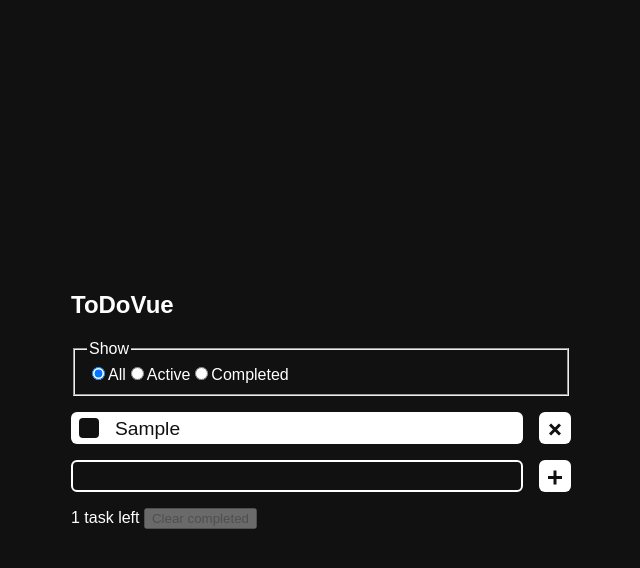
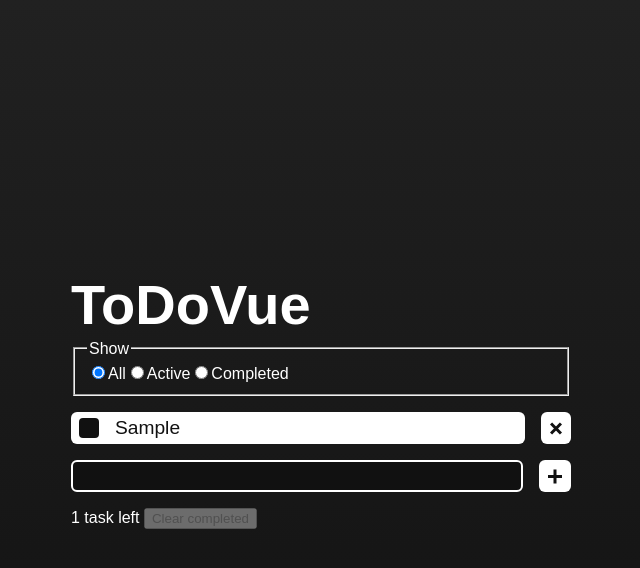
Before and after one commit to A-A-Z/to-do-vue, a Vue app: page / in a window 1280 px wide. Both pictures are taken after typing "Sample" into the empty fields and a click on the button "Add item". Shown: the top 568 px of the page, without its empty margins (319-959 px from the left). Built offline with nearby package versions, Linux system fonts and the light colour scheme; a web font is replaced by a local one.

Commit message:
Updatest to itme list

```diff
--- a/src/App.vue
+++ b/src/App.vue
@@ -113,8 +113,14 @@ const clearCompleted = (): void => {
 </template>
 
 <style scoped>
+.app__title {
+  font-size: 3.5rem;
+  margin: 0;
+  padding: 0;
+}
+
 .card {
   margin: auto;
-  width: 500px;
+  width: clamp(100px, 100vw, 500px);
 }
 </style>
--- a/src/assets/themes.css
+++ b/src/assets/themes.css
@@ -9,6 +9,7 @@
   &:has([data-theme="night"]) {
     --colour-pos: #fff;
     --colour-neg: #111;
+    --colour-bg: linear-gradient(0deg,#111 0%, #212121 100%);
   }
 
   &:has([data-theme="day"]) {
--- a/src/components/TodoInput.vue
+++ b/src/components/TodoInput.vue
@@ -21,8 +21,13 @@ function submit(): void {
       v-model="title"
       type="text"
       class="input__field focus"
+      aria-label="New to do item"
     />
-    <button type="submit" class="input__submit focus">
+    <button
+      type="submit"
+      class="input__submit focus"
+      aria-label="Add item"
+    >
       <span class="icon-plus"></span>
     </button>
   </form>
@@ -71,9 +76,6 @@ function submit(): void {
   margin-left: calc(var(--icon-size) * -1);
   position: relative;
   width: 1px;
-  /* position: absolute;
-  margin-left: 3px;
-  margin-top: 10px; */
 }
 .icon-plus:before {
   content: '';
--- a/src/components/TodoItem.vue
+++ b/src/components/TodoItem.vue
@@ -17,6 +17,12 @@ const toggle = (): void => {
   emit('toggle', props.todo.id)
 }
 
+const handleKeyDown = (event: KeyboardEvent): void => {
+  if (event.key === 'Enter') {
+    emit('toggle', props.todo.id)
+  }
+}
+
 const remove = (): void => {
   // because we want a delete animation to play we first just mark the item as deleted...
   isDeleted.value = true
@@ -34,14 +40,17 @@ const handleDelete = (event: AnimationEvent): void => {
   <li class="item" :class="{ 'item--new': props.todo.isNew, 'item--deleted': isDeleted }" v-on:animationend="handleDelete">
     <label class="item__label focus">
       <input
+        :id="props.todo.id"
         type="checkbox"
         class="visually-hidden"
         :checked="props.todo.done"
+        :onkeydown="handleKeyDown"
         @change="toggle"
         tabindex="0"
       />
       <span class="item__check"></span>
       <span
+        :id="`${props.todo.id}-text`"
         class="item__title"
         :class="{ 'item__title--done': props.todo.done }"
       >
@@ -53,6 +62,7 @@ const handleDelete = (event: AnimationEvent): void => {
       class="item__remove focus"
       @click="remove"
       aria-label="Delete task"
+      :aria-describedby="`${props.todo.id}-text`"
     >
       <span class="icon-remove"></span>
     </button>
@@ -117,7 +127,16 @@ const handleDelete = (event: AnimationEvent): void => {
   font-size: 1.2rem;
   gap: var(--spacing-100);
   height: var(--item-height);
+  overflow: hidden;
   padding: 0 var(--spacing-50);
+  width: inherit;
+}
+
+.item__title {
+  overflow: hidden;
+  text-overflow: ellipsis;
+  white-space: nowrap;
+  width: calc(100% - (20px + 16px));
 }
 
 .item__check {
--- a/src/style.css
+++ b/src/style.css
@@ -7,7 +7,8 @@
   color: rgba(255, 255, 255, 0.87);
   background-color: #242424; */
   color: var(--colour-pos);
-  background-color: var(--colour-neg);
+  background: var(--colour-neg);
+  background: var(--colour-bg);
 
   font-family: "WDXL Lubrifont JP N", sans-serif;
   font-weight: 400;
```
